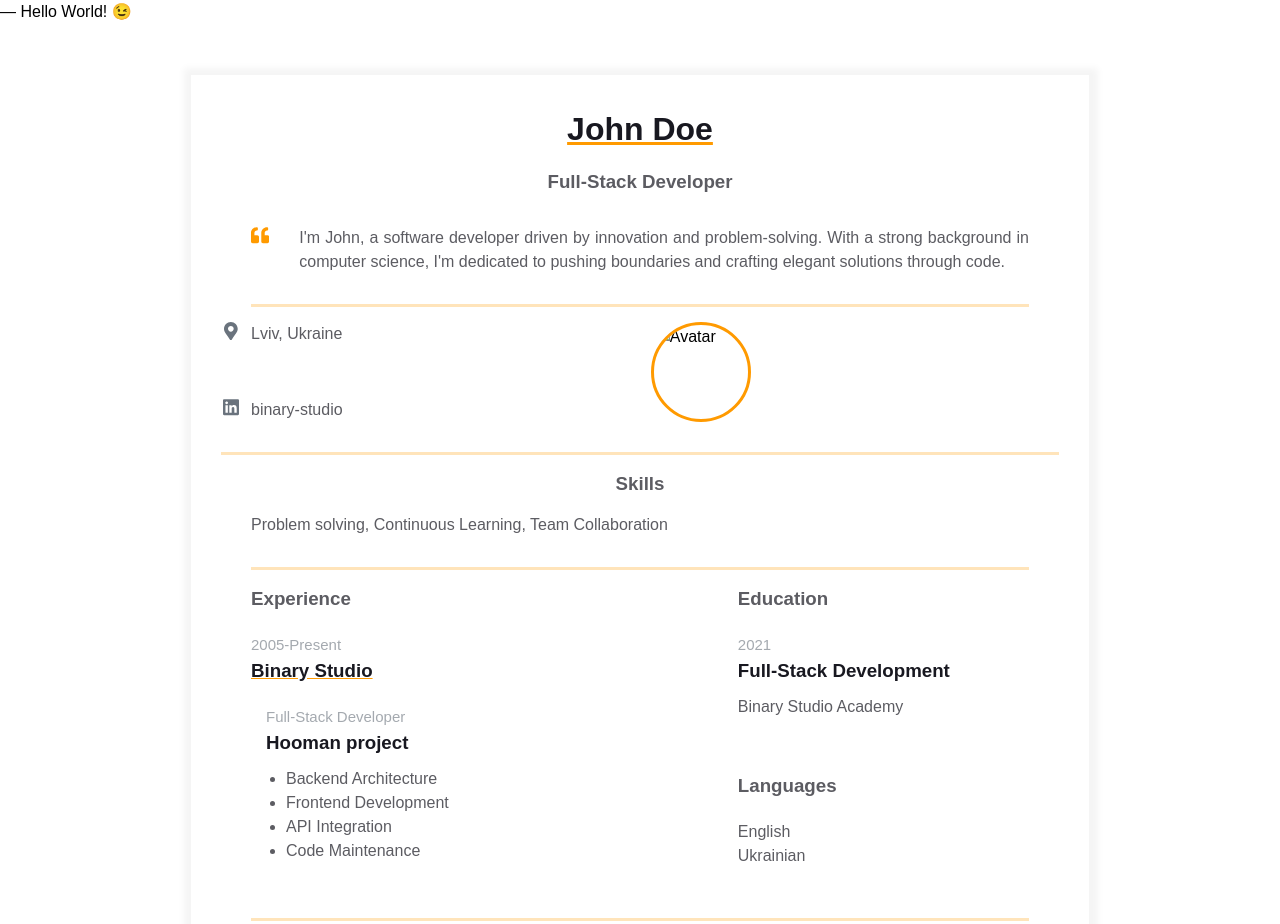
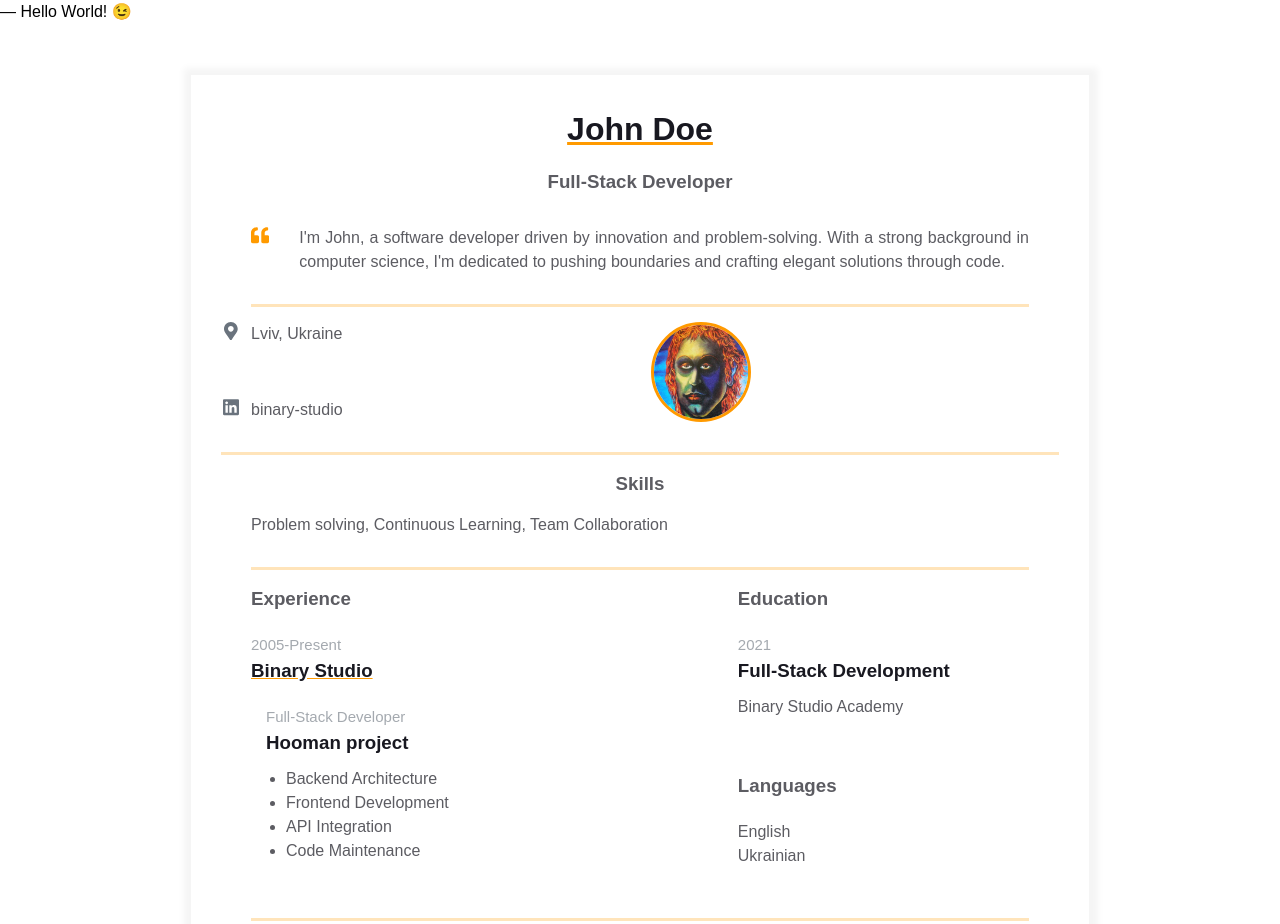
Before and after one commit to RodionBon/homepage, a plain HTML site: page index.html in a window 1280 px wide. Drawn offline with Linux system fonts and the light colour scheme.

Commit message:
Додано посилання на зображення

```diff
--- a/index.html
+++ b/index.html
@@ -105,7 +105,7 @@
 							>
 								<img
 									class="contact-info__avatar"
-									src="assets/avatar.png"
+									src="assets/photo_2024-05-19_19-33-54.jpg"
 									alt="Avatar"
 								/>
 							</div>
```
